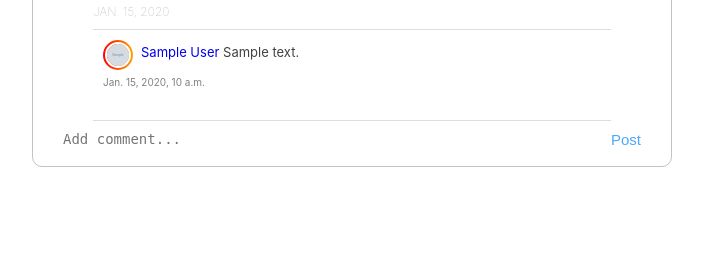
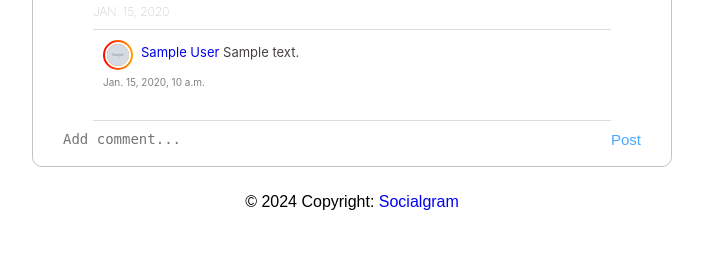
Before and after one commit to dilyaniliev7/djangoweb, a Django app: page / in a window 1280 px wide. Shown: the part 524-800 px from the top of the page, without its empty margins (288-991 px from the left). Run offline with Django 4.2, Linux system fonts and the light colour scheme; tables that the repository leaves empty hold one stand-in row (values such as "Sample post"); grey boxes marked "Sample" are stand-in pictures.

Commit message:
Added some SVG icons + footer fix

```diff
--- a/static/css/index.css
+++ b/static/css/index.css
@@ -61,3 +61,12 @@ body {
     align-items: center;
     justify-content: center;
 }
+
+footer {
+    display: flex;
+    justify-content: center;
+    margin-top: 26px;
+    margin-bottom: 15px;
+    font-size: 16px;
+    font-family: sans-serif;
+}
--- a/templates/common/base.html
+++ b/templates/common/base.html
@@ -77,4 +77,10 @@
     {% endblock %}
 </main>
 </body>
+<footer>
+  <div class="bg-black/5 p-4 text-center text-surface dark:text-white">
+    © 2024 Copyright:
+    <a href="{% url 'index' %}">Socialgram</a>
+  </div>
+</footer>
 </html>
--- a/templates/index.html
+++ b/templates/index.html
@@ -79,4 +79,10 @@
     {% endfor %}
 </main>
 </body>
+<footer class="bg-zinc-50 text-center dark:bg-neutral-700 lg:text-left">
+  <div class="bg-black/5 p-4 text-center text-surface dark:text-white">
+    © 2024 Copyright:
+    <a href="{% url 'index' %}">Socialgram</a>
+  </div>
+</footer>
 </html>
--- a/templates/login/login.html
+++ b/templates/login/login.html
@@ -42,4 +42,10 @@
         }
     </script>
 </body>
+<footer>
+  <div class="bg-black/5 p-4 text-center text-surface dark:text-white">
+    © 2024 Copyright:
+    <a href="{% url 'index' %}">Socialgram</a>
+  </div>
+</footer>
 </html>
--- a/templates/register/register.html
+++ b/templates/register/register.html
@@ -42,4 +42,10 @@
         }
     </script>
 </body>
+<footer>
+  <div class="bg-black/5 p-4 text-center text-surface dark:text-white">
+    © 2024 Copyright:
+    <a href="{% url 'index' %}">Socialgram</a>
+  </div>
+</footer>
 </html>
```
Also changed, not shown: static/css/base.css (+8 -0 lines), static/css/login.css (+8 -0 lines), static/css/profile.css (+18 -2 lines), static/css/register.css (+8 -0 lines), templates/profile/profile-details-page.html (+8 -2 lines), tests/accounts/views/sign_up_view_tests.py (+3 -2 lines).
